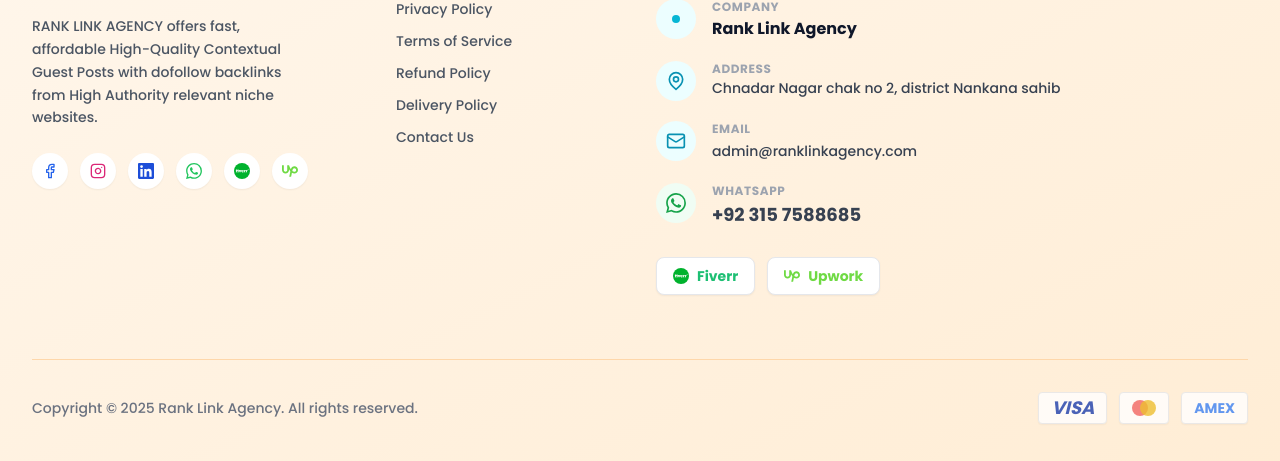
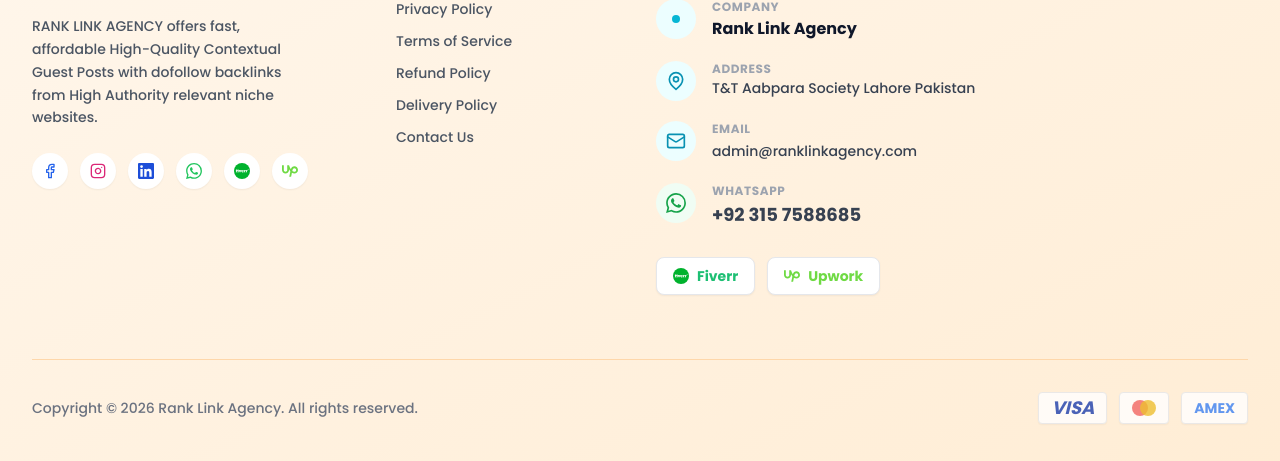
Before and after one commit to ranklink-agency/Official-Site, a Next.js app: page / in a window 1280 px wide. Shown: the part 9469-9930 px from the top of the page. Built offline with nearby package versions, Linux system fonts and the light colour scheme.

Commit message:
fix: Footer.tsx

```diff
--- a/components/Footer.tsx
+++ b/components/Footer.tsx
@@ -151,7 +151,7 @@
                 <div>
                   <h4 className="text-xs font-bold text-gray-400 uppercase tracking-wider mb-0.5">Address</h4>
                   <p className="text-gray-700 font-medium text-sm leading-snug group-hover:text-gray-900 transition-colors">
-                    Chnadar Nagar chak no 2, district Nankana sahib
+                    T&amp;T Aabpara Society Lahore Pakistan
                   </p>
                 </div>
               </div>
@@ -216,7 +216,7 @@
         {/* Bottom Bar */}
         <div className="mt-16 pt-8 border-t border-orange-200 flex flex-col md:flex-row justify-between items-center gap-4">
           <p className="text-sm text-gray-500 font-medium">
-            Copyright © 2025 Rank Link Agency. All rights reserved.
+            Copyright © {new Date().getFullYear()} Rank Link Agency. All rights reserved.
           </p>
           <div className="flex gap-3 opacity-80 hover:opacity-100 transition-opacity">
             <div className="h-8 bg-white px-3 border border-gray-200 rounded flex items-center shadow-sm" title="Visa">
```
